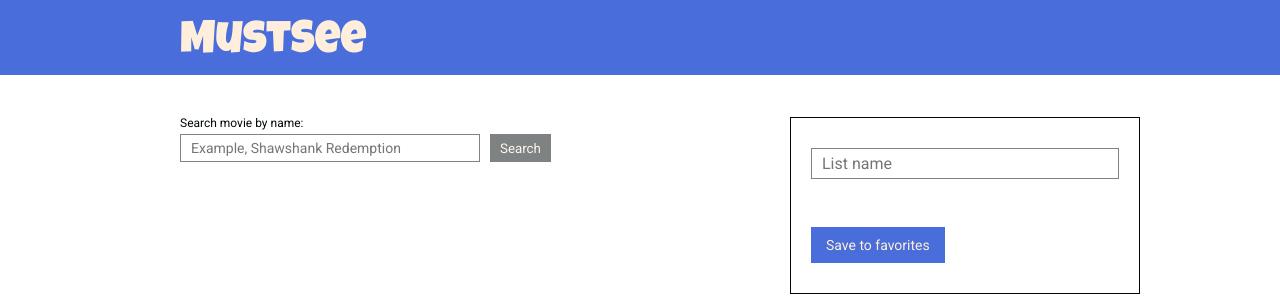
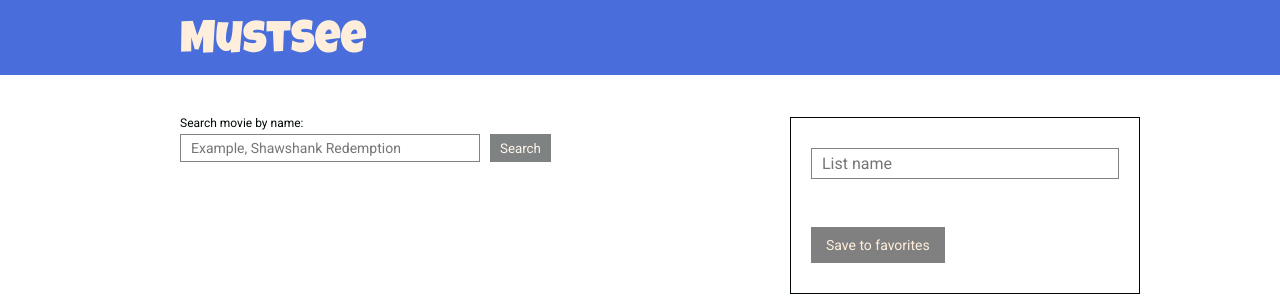
Before and after one commit to hasanlee/mustsee, a React (Create React App) app: page / in a window 1280 px wide. Shown: the top 302 px of the page. Built offline with nearby package versions, Linux system fonts and the light colour scheme.

Commit message:
fixed api not found error

```diff
--- a/src/components/Favorites/Favorites.css
+++ b/src/components/Favorites/Favorites.css
@@ -42,3 +42,7 @@
 .list-name {
   font-size: 14px;
 }
+.favorites__save:disabled {
+  background-color: gray;
+  cursor: not-allowed;
+}
--- a/src/components/Favorites/Favorites.js
+++ b/src/components/Favorites/Favorites.js
@@ -19,7 +19,7 @@ const Favorites = () => {
       movies: favorites.map(({ imdbId }) => imdbId),
     };
     const response = await saveFavoriteListAPI(postData);
-    setListLink("/" + response);
+    setListLink("/list/" + response);
   };
 
   return (
@@ -29,6 +29,7 @@ const Favorites = () => {
         onChange={(e) => setTitle(e.target.value)}
         className='favorites__name'
         placeholder='List name'
+        disabled={listlink}
       />
       <ul className='favorites__list'>
         {favorites.map((item) => {
@@ -46,12 +47,15 @@ const Favorites = () => {
         })}
       </ul>
       {listlink ? (
-        <a href={listlink}>View your list</a>
+        <a href={listlink} target='_blank' rel='norefferer'>
+          View your list
+        </a>
       ) : (
         <button
           type='button'
           className='favorites__save'
           onClick={saveFavoriteListHandler}
+          disabled={!title}
         >
           Save to favorites
         </button>
--- a/src/services/omdbAPI.js
+++ b/src/services/omdbAPI.js
@@ -11,7 +11,8 @@ async function searchMovieAPI(query) {
         "&s=" +
         query
     );
-    if (response.data.response) {
+    if (JSON.parse(response.data.response.toLowerCase())) {
+      console.log("iff");
       return response.data.search;
     } else {
       return [];
@@ -32,7 +33,7 @@ async function getMovieById(id) {
         "&i=" +
         id
     );
-    if (response.data.response) {
+    if (JSON.parse(response.data.response.toLowerCase())) {
       return response.data;
     }
     console.log(response.data);
```
